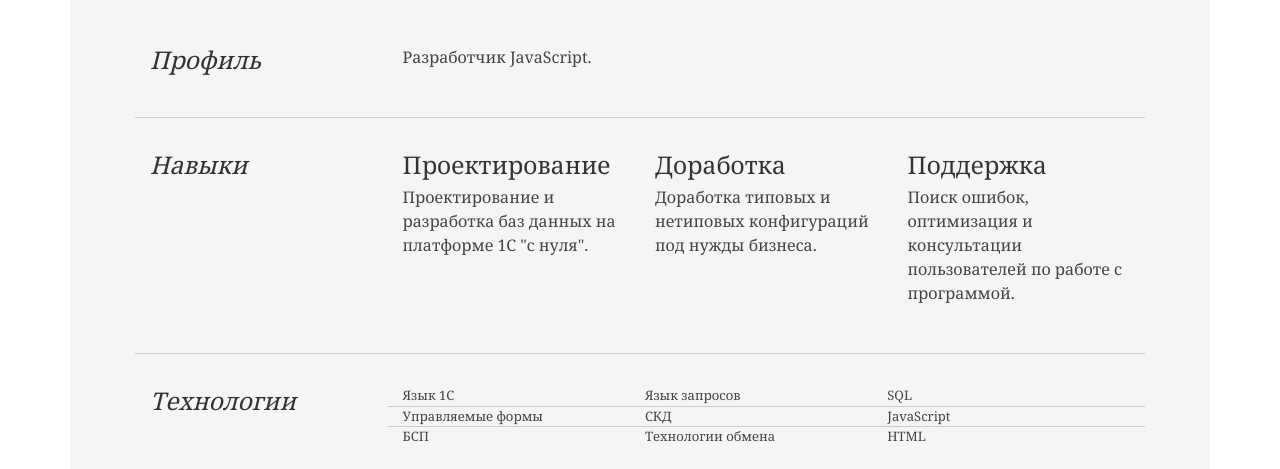
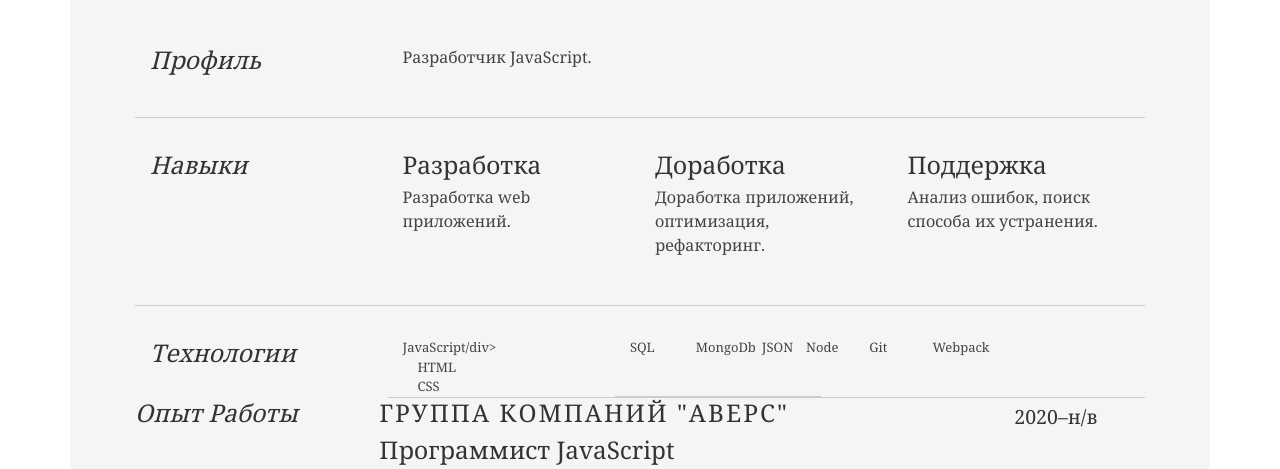
Before and after one commit to yurikrylov/kreg.pro, a website: page krylov-cv.html in a window 1280 px wide. Shown: the part 290-759 px from the top of the page. Drawn offline with nearby package versions, Linux system fonts and the light colour scheme.

Commit message:
expirience added

```diff
--- a/krylov-cv.html
+++ b/krylov-cv.html
@@ -52,16 +52,16 @@
         <h3>Навыки</h3>
       </div>
       <div class="col-3 talent">
-        <h3>Проектирование</h3>
-        <p>Проектирование и разработка баз данных на платформе 1С "с нуля".</p>
+        <h3>Разработка</h3>
+        <p>Разработка web приложений.</p>
       </div>
       <div class="col-3 talent">
         <h3>Доработка</h3>
-        <p>Доработка типовых и нетиповых конфигураций под нужды бизнеса.</p>
+        <p>Доработка приложений, оптимизация, рефакторинг.</p>
       </div>
       <div class="col-3 talent">
         <h3>Поддержка</h3>
-        <p>Поиск ошибок, оптимизация и консультации пользователей по работе с программой.</p>
+        <p>Анализ ошибок, поиск способа их устранения. </p>
       </div>
     </div>
     <div class="row bb-solid">
@@ -70,21 +70,21 @@
       </div>
       <div class="col-9">
         <div class="row tech">
-          <div class="col-3 onethird">Язык 1С</div>
-          <div class="col-3 onethird">Язык запросов</div>
-          <div class="col-3 onethird">SQL</div>
+          <div class="col-3 onethird">JavaScript/div>
+          <div class="col-3 onethird">HTML</div>
+          <div class="col-3 onethird">CSS</div>
         </div>
 
         <div class="row tech">
-          <div class="col-3 onethird">Управляемые формы</div>
-          <div class="col-3 onethird">СКД</div>
-          <div class="col-3 onethird">JavaScript</div>
+          <div class="col-3 onethird">SQL</div>
+          <div class="col-3 onethird">MongoDb</div>
+          <div class="col-3 onethird">JSON</div>
         </div>
 
         <div class="row tech-last">
-          <div class="col-3 onethird">БСП</div>
-          <div class="col-3 onethird">Технологии обмена</div>
-          <div class="col-3 onethird">HTML</div>
+          <div class="col-3 onethird">Node</div>
+          <div class="col-3 onethird">Git</div>
+          <div class="col-3 onethird">Webpack</div>
         </div>
       </div>
     </div>
@@ -93,6 +93,16 @@
       <div class="col-3 italic">
         <h3>Опыт Работы</h3>
       </div>
+      <div class="col-9 job">
+        <h2><a href="https://www.iicavers.ru"></a>Группа Компаний "АВЕРС"</h2>
+        <h3>Программист JavaScript</h3>
+        <h4>2020&ndash;н/в</h4>
+        <ul>
+          <li>Поддержка и доработка веб-приложения.
+            (JavaScript, nodejs, ExtJS, Linux, Git, PostgreSQL)</li>
+        </ul>
+      </div>
+    </div>
       <div class="col-9 job">
         <h2><a href="http://vipservice.ru">VIP</a></h2>
         <h3>Программист 1С</h3>
--- a/package.json
+++ b/package.json
@@ -3,10 +3,10 @@
   "version": "0.1.0",
   "author": "Yuri Krylov yuri.krylov@gmail.com",
   "dependencies": {
-    "popper.js": "^1.16.1",
+    "bootstrap": "^4.5.3",
     "jquery": "^3.5.1",
-    "bootstrap": "^4.5.2"
-   },
+    "popper.js": "^1.16.1"
+  },
   "repository": {
     "type": "git",
     "url": "https://github.com/yurikrylov/kreg.pro.git"
```
Also changed, not shown: 4 other files.
